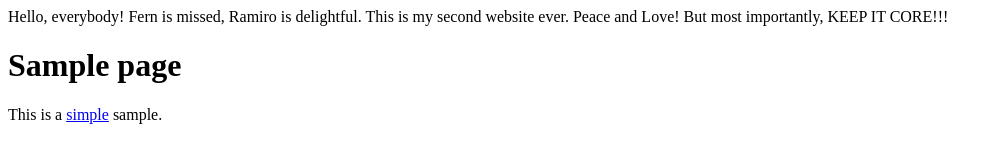
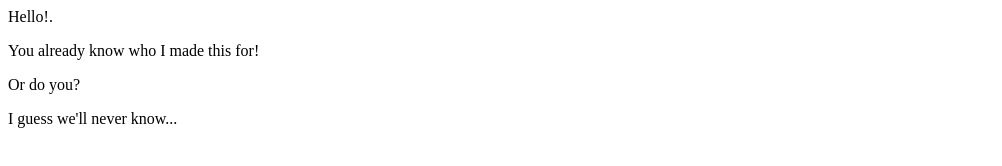
Before and after one commit to armthenerd/fern, a plain HTML site: page index.html in a window 1280 px wide. Shown: the whole page, without its empty margins (0-1002 px from the left). Drawn offline with Linux system fonts and the light colour scheme.

Commit message:
paragraph.

```diff
--- a/index.html
+++ b/index.html
@@ -1,12 +1,7 @@
-Hello, everybody! Fern is missed, Ramiro is delightful. This is my second website ever. Peace and Love! But most importantly, KEEP IT CORE!!!
-<!DOCTYPE html>
-<html lang="en">
- <head>
-  <title>Sample page</title>
- </head>
- <body>
-  <h1>Sample page</h1>
-  <p>This is a <a href="demo.html">simple</a> sample.</p>
-  <!-- this is a comment -->
- </body>
-</html>
+<p>Hello!.</p>
+
+<p>You already know who I made this for!</p>
+
+<p>Or do you?</p>
+
+<p>I guess we'll never know...</p>
```
